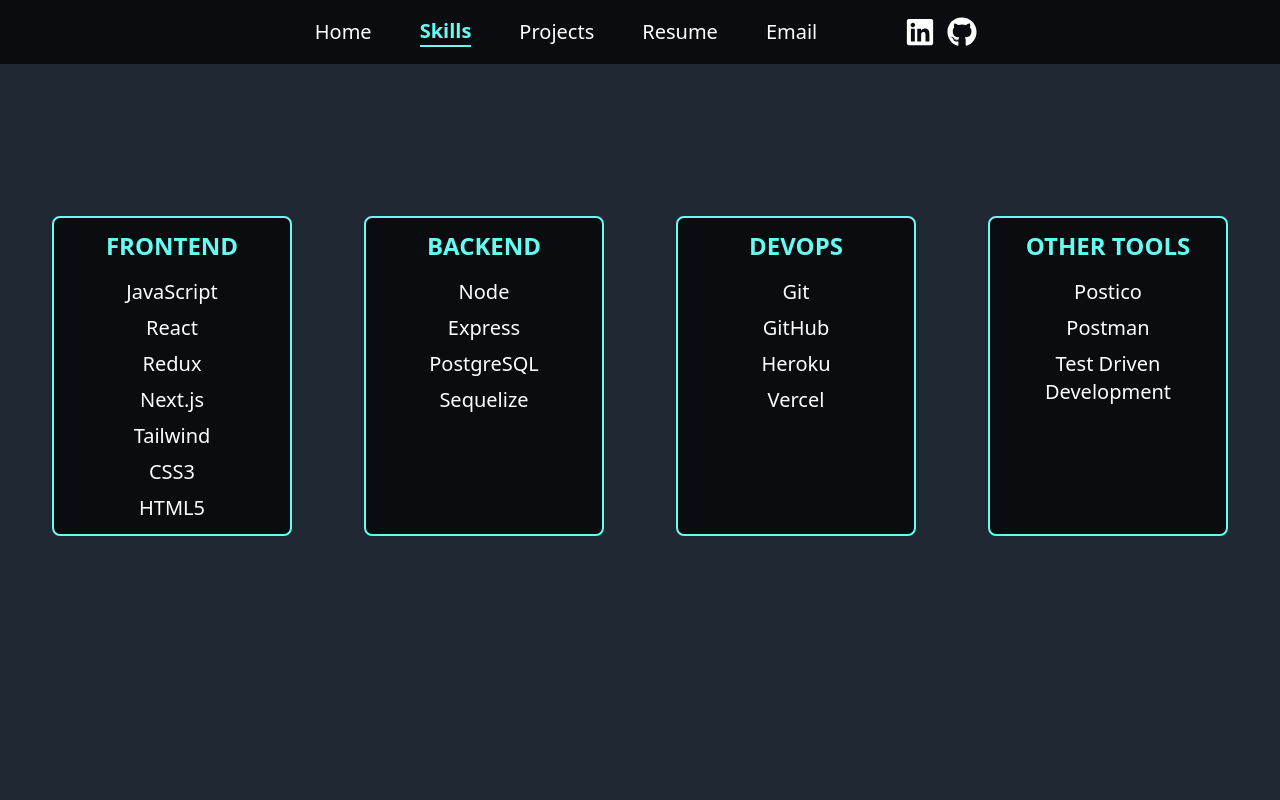
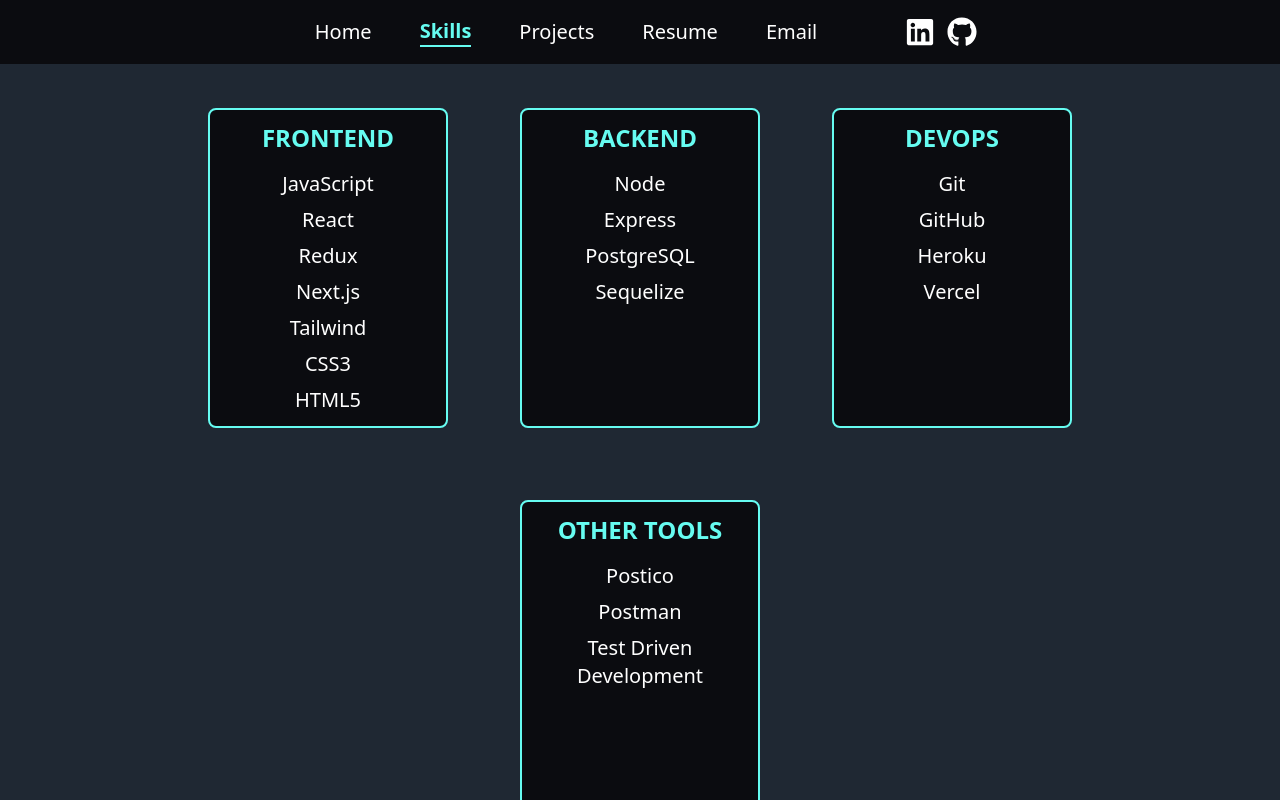
Before and after one commit to TandeepGill/Portfolio, a Next.js app: page /skills in a window 1280 px wide. Shown: the top 800 px of the page. Built offline with nearby package versions, Linux system fonts and the light colour scheme; a web font is replaced by a local one.

Commit message:
Flex wrap added to Skills cards.

```diff
--- a/pages/skills/index.js
+++ b/pages/skills/index.js
@@ -21,8 +21,8 @@ const Skills = () => {
       <Head>
         <title>Tandeep Gill - Full Stack SWE - Skills</title>
       </Head>
-      <div className='mb-44 flex w-full flex-1 items-center justify-center px-20 text-center'>
-        <div className='flex flex-col items-start justify-center lg:flex-row'>
+      <div className='mb-44 flex w-full items-center justify-center px-20 text-center'>
+        <div className='flex flex-col flex-wrap items-start justify-center lg:flex-row'>
           <SkillsCard title='FRONTEND' skills={frontEnd} />
           <SkillsCard title='BACKEND' skills={backEnd} />
           <SkillsCard title='DEVOPS' skills={devOps} />
```
